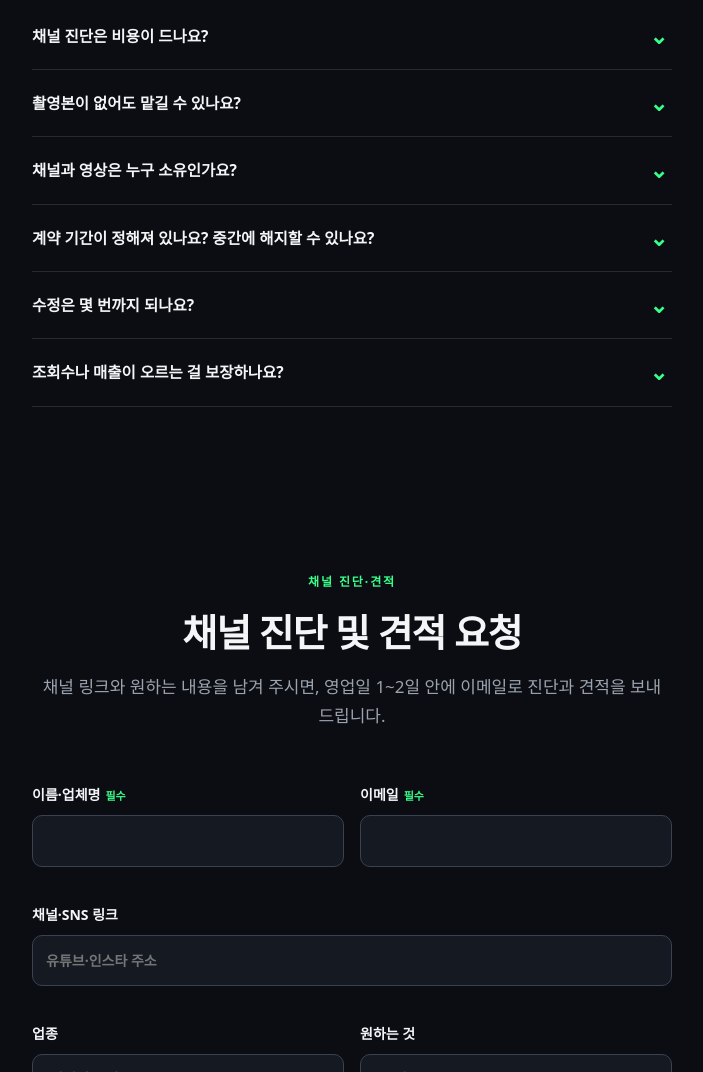
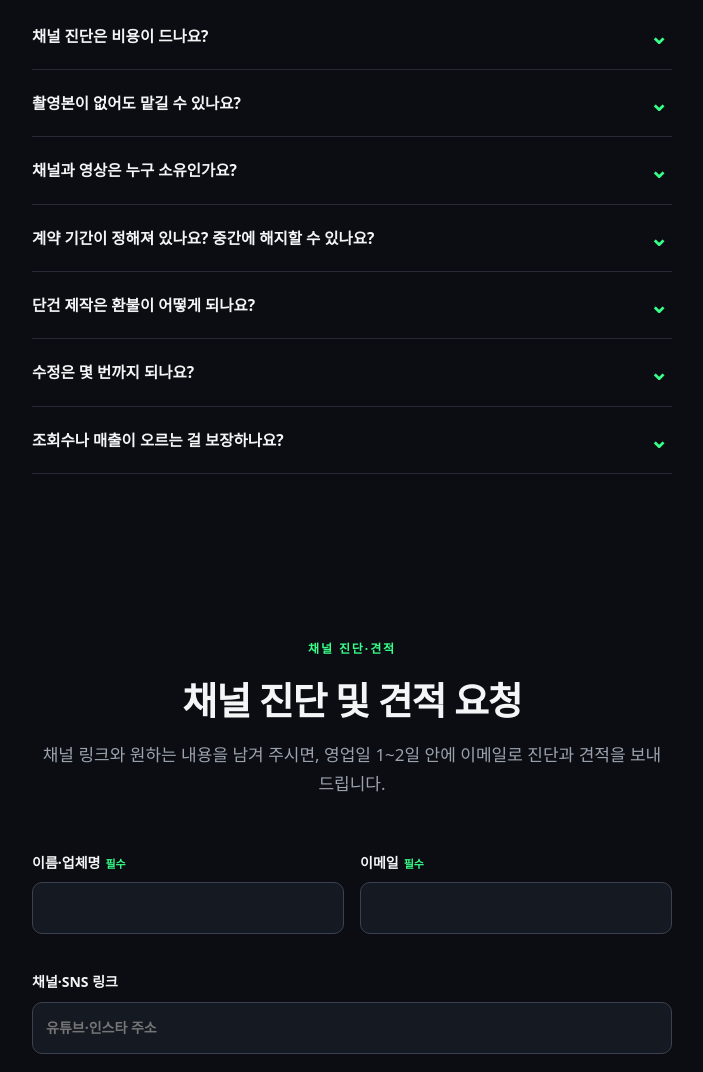
Before and after one commit to binepapa12-commits/binepapa12-commits.github.io, a plain HTML site: page index.html in a window 1280 px wide. Shown: the part 9900-10972 px from the top of the page, without its empty margins (288-991 px from the left). Drawn offline with Linux system fonts and the light colour scheme.

Commit message:
자주 묻는 질문: 단건 제작 환불 기준 추가(쌤 확정 11-19)

```diff
--- a/index.html
+++ b/index.html
@@ -426,7 +426,7 @@ html{scroll-padding-top:100px}.preview-bar{background:#27334a;color:#fff;text-al
       <details><summary>채널 진단은 비용이 드나요?</summary><p>채널 진단과 썸네일 시안은 비용 없이 드립니다. 영상 제작은 범위·금액을 담은 견적이 확정된 뒤에 진행합니다.</p></details>
       <details><summary>촬영본이 없어도 맡길 수 있나요?</summary><p>네. AI 이미지·영상·내레이션으로 장면을 만들 수 있습니다. 실제 매장·상품·사람을 정확히 보여야 하는 경우에는 고객 자료가 필요합니다. 필요한 촬영 가이드를 안내합니다.</p></details>
       <details><summary>채널과 영상은 누구 소유인가요?</summary><p>모두 고객 소유입니다. 채널은 고객 명의로 운영하고, 완성 영상도 고객에게 넘겨 드립니다. 계약이 끝나도 그대로 쓰실 수 있습니다.</p></details>
-      <details><summary>계약 기간이 정해져 있나요? 중간에 해지할 수 있나요?</summary><p>의무 기간은 없습니다. 언제든 해지할 수 있고 위약금도 없습니다. 이미 결제하신 달은 약속한 편수를 끝까지 납품하고 마무리하며, 그달 요금은 단순 변심으로 환불되지 않습니다. 다음 결제일 전에 말씀해 주시면 다음 달부터는 청구하지 않습니다. 다만 콘텐츠는 한두 편으로 판단하기 어려워, 반응을 보며 방향을 잡을 수 있도록 3개월 이상 진행을 권장합니다.</p></details>
+      <details><summary>계약 기간이 정해져 있나요? 중간에 해지할 수 있나요?</summary><p>의무 기간은 없습니다. 언제든 해지할 수 있고 위약금도 없습니다. 이미 결제하신 달은 약속한 편수를 끝까지 납품하고 마무리하며, 그달 요금은 단순 변심으로 환불되지 않습니다. 다음 결제일 전에 말씀해 주시면 다음 달부터는 청구하지 않습니다. 다만 콘텐츠는 한두 편으로 판단하기 어려워, 반응을 보며 방향을 잡을 수 있도록 3개월 이상 진행을 권장합니다.</p></details><details><summary>단건 제작은 환불이 어떻게 되나요?</summary><p>작업을 시작하기 전에는 전액 환불해 드립니다. 기획을 진행하는 중이라면 실제로 들어간 작업비만 빼고 돌려드리고, 기획안·대본을 전달한 뒤에는 50%를 환불해 드립니다. 영상 생성·편집이 시작된 뒤에는 계약할 때 미리 정한 단계별 금액을 빼고 남은 금액을 돌려드립니다. 최종 납품 뒤에는 단순 변심으로 환불되지 않습니다. 다만 저희 잘못으로 약속을 지키지 못한 경우에는 이 기준과 별도로 처리합니다.</p></details>
       <details><summary>수정은 몇 번까지 되나요?</summary><p>편당 수정 횟수는 견적서에 명시합니다. 대본 단계에서 먼저 확인받기 때문에 완성본 수정은 많지 않습니다. 의료·법률·세무 등 전문 분야는 고객 검토 후 게시합니다.</p></details>
       <details><summary>조회수나 매출이 오르는 걸 보장하나요?</summary><p>아니요. 조회수·매출 등 성과는 보장하지 않습니다. 대신 목적에 맞는 기획·제작 범위와 납품 일정을 먼저 정합니다.</p></details>
     </div>
```
